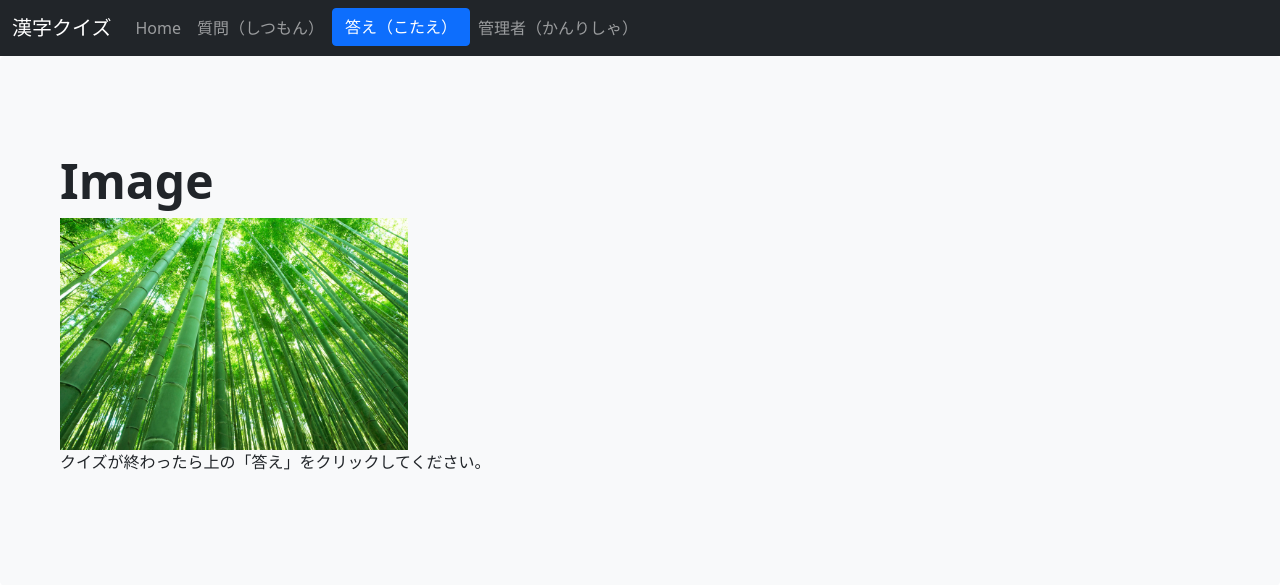
After one commit to hippo604/_LanguageSite, a Flask app: page /images in a window 1280 px wide. The commit adds this page. Shown: the top 585 px of the page. Run offline with Flask 2, Linux system fonts and the light colour scheme.

Commit message:
Various improvements including adding images to question/answer/admin pages

```diff
--- a/app.py
+++ b/app.py
@@ -1,6 +1,6 @@
 from langsite import app,db
 from langsite.models.models import Question,QuizStatusEnum,Quiz,Association
-from flask import render_template
+from flask import render_template, url_for
 from flask_wtf import FlaskForm
 from wtforms import StringField,SubmitField,FormField,FieldList,Form,HiddenField
 from collections import namedtuple
@@ -22,61 +22,94 @@ class QuestionForm(Form):
 class AnswerForm(Form):
     question_id = StringField('ID')
     question = StringField('質問')
+    question_image = StringField('質問の画像')
     answer = StringField('答え')
+    answer_image = StringField('答えの画像')
     result= StringField('結果')
+    result_comment= StringField('コメント')
 
 #Multi-line form for the quiz (no answers)
 class QuizForm(FlaskForm):
-    questions = FieldList(FormField(QuestionForm), min_entries=4, max_entries=8)
+    questions = FieldList(FormField(QuestionForm), min_entries=0, max_entries=8)
 
 #Multi-line form for the quiz (includes answers)
 class QuizAnswerForm(FlaskForm):
-    questions = FieldList(FormField(AnswerForm), min_entries=4, max_entries=8)
+    questions = FieldList(FormField(AnswerForm), min_entries=0, max_entries=8)
+
+#Single line for the admin page
+class AdminQuestionForm(Form):
+    question_id = StringField('ID')
+    question = StringField('質問')
+    question_image = StringField('質問の画像')
+    answer = StringField('答え')
+    answer_image = StringField('答えの画像')
+    result = StringField('結果')
+    comment = StringField('備考')
+    result_comment = StringField('コメント')
 
 #Multi-line form for the admin page
 class AdminReviewForm(FlaskForm):
     #quiz_name = StringField('Quiz Name')
-    questions = FieldList(FormField(QuestionForm), min_entries=4, max_entries=8)
+    questions = FieldList(FormField(AdminQuestionForm), min_entries=3, max_entries=8)
 
 ################################################################
 name='Thomas'
-
 
 ################################################################
 @app.route('/')
 def index():
     return(render_template("basic.html",name=name))
 
+@app.route('/images')
+def images():
+    image="bamboo-forests.jpeg"
+
+    imagelink = url_for('static', filename='images/'+image)
+
+    return(render_template("show_image.html", imagelink=imagelink))
 
 @app.route('/questions',methods=['GET','POST'])
 def questions():
 
-    question = namedtuple('question', ['question_id', 'question'])
+    question = namedtuple('question', ['question_id', 'question', 'question_image'])
 
     question_set = []
 
     Quiz1 = Quiz.query.filter_by(id=1).first()
     for q1q2 in Quiz1.questions:
-        question_set.append(question(q1q2.question.id, q1q2.question.question))
+
+        question_image = q1q2.question.question_image
+
+        if question_image != None:
+            questionimagelink = url_for('static', filename='images/' + question_image)
+        else:
+            questionimagelink = None
+
+        question_set.append(question(q1q2.question.id, q1q2.question.question, questionimagelink))
+
 
     return render_template('questions3.html', question_set=question_set, name=name)
 
 
 @app.route('/answers',methods=['GET','POST'])
 def answers():
-        question = namedtuple('question', ['question_id', 'question', 'answer', 'result'])
+        question = namedtuple('question', ['question_id', 'question', 'question_image', 'answer', 'answer_image', 'result', 'result_comment'])
 
-        #Start blank list
         question_set = []
 
         Quiz1 = Quiz.query.filter_by(id=1).first()
 
         for q1q2 in Quiz1.questions:
-            question_set.append(question(q1q2.question.id, q1q2.question.question, q1q2.question.answer, q1q2.result))
+            question_set.append(question(q1q2.question.id, q1q2.question.question, q1q2.question.question_image, q1q2.question.answer, q1q2.question.answer_image, q1q2.result, q1q2.result_comment))
 
         data = {
             'questions' : question_set
         }
+
+        print("**************BEGINNING of question set: " )
+        print(question_set)
+        print("**************END of question set: " )
+
 
         form = QuizAnswerForm(data=data)
         if form.validate_on_submit():
@@ -89,6 +122,7 @@ def answers():
                     pass
 
                 q_r = field.result.data
+                q_rc = field.result_comment.data
 
                 Quiz1 = Quiz.query.filter_by(id=1).first()
 
@@ -96,6 +130,7 @@ def answers():
                 for q1q2 in Quiz1.questions:
                     if q1q2.question.id == q_id:
                         q1q2.result = q_r
+                        q1q2.result_comment = q_rc
 
                 db.session.commit()
 
@@ -121,22 +156,23 @@ def initialize():
 
     return(render_template("basic.html",name=name))
 
-@app.route('/admin',methods=['GET','POST'])
-def admin():
+@app.route('/admin',methods=['GET','POST'], defaults={'quiz_number': 1})
+@app.route('/admin/<quiz_number>',methods=['GET','POST'])
+def admin(quiz_number):
 
-    question = namedtuple('question', ['question_id', 'question', 'answer', 'comment'])
+    question = namedtuple('question', ['question_id', 'question', 'question_image', 'answer', 'answer_image', 'result', 'comment', 'result_comment'])
 
     question_set = []
 
-    Quiz1 = Quiz.query.filter_by(id=1).first()
+    Quiz1 = Quiz.query.filter_by(id=int(quiz_number)).first()
     for q1q2 in Quiz1.questions:
-        question_set.append(question(q1q2.question.id, q1q2.question.question, q1q2.question.answer, q1q2.question.comment))
+        question_set.append(question(q1q2.question.id, q1q2.question.question, q1q2.question.question_image, q1q2.question.answer, q1q2.question.answer_image, q1q2.result, q1q2.question.comment, q1q2.result_comment))
 
     data = {
         'questions' : question_set
     }
 
-    form = QuizForm(data=data)
+    form = AdminReviewForm(data=data)
 
     if form.validate_on_submit():
         for field in form.questions:
--- a/langsite/models/models.py
+++ b/langsite/models/models.py
@@ -28,7 +28,9 @@ class Question(db.Model):
     __tablename__ = "questions"
     id = db.Column(db.Integer,primary_key=True)
     question = db.Column(db.Text)
+    question_image = db.Column(db.Text)
     answer = db.Column(db.Text)
+    answer_image = db.Column(db.Text)
     comment = db.Column(db.Text)
     quizzes =db.relationship("Association", back_populates="question")
 
--- a/langsite/scripts/initialize.sql
+++ /dev/null
@@ -1,5 +0,0 @@
-INSERT INTO questions (question, answer)
-VALUES
-	('きんようび','金曜日'),
-	('ぎんこうにいく','銀行に行く'),
-	('あめがふる','雨がふる');
--- /dev/null
+++ b/langsite/static/css/main.css
@@ -0,0 +1,8 @@
+div.quiztext{
+    font-size: 2.3em;
+}
+
+
+img.quizimg{
+    max-width:30%;
+}
--- a/langsite/templates/base.html
+++ b/langsite/templates/base.html
@@ -5,6 +5,7 @@
     <title></title>
     <link href="https://cdn.jsdelivr.net/npm/bootstrap@5.0.2/dist/css/bootstrap.min.css" rel="stylesheet" integrity="sha384-EVSTQN3/azprG1Anm3QDgpJLIm9Nao0Yz1ztcQTwFspd3yD65VohhpuuCOmLASjC" crossorigin="anonymous">
     <script src="https://cdn.jsdelivr.net/npm/bootstrap@5.0.2/dist/js/bootstrap.bundle.min.js" integrity="sha384-MrcW6ZMFYlzcLA8Nl+NtUVF0sA7MsXsP1UyJoMp4YLEuNSfAP+JcXn/tWtIaxVXM" crossorigin="anonymous"></script>
+    <link rel="stylesheet" href="{{ url_for('static', filename='css/main.css') }}">
   </head>
   <body>
     <nav class="navbar navbar-expand navbar-dark bg-dark" aria-label="Second navbar example">
--- a/langsite/templates/basic.html
+++ b/langsite/templates/basic.html
@@ -5,7 +5,7 @@
     <h1 class="display-5 fw-bold">こんにちは、{{name}}さん</h1>
     <p class="col-md-8 fs-4">This app is a place where to get your kanji quizzes. Tell me what you think!</p>
     <h2>Instructions</h2>
-    <p>When you are ready to start the quiz, click 質問. ONLY WHEN YOU ARE DONE, click the 答え button.</p>
+    <p>When you are ready to start the quiz, click 質問. When you're done, click the 答え button.</p>
 
 
   </div>
--- /dev/null
+++ b/langsite/templates/show_image.html
@@ -0,0 +1,10 @@
+{% extends "base.html" %}
+{% block content %}
+<div class="p-5 mb-4 bg-light rounded-3">
+  <div class="container-fluid py-5">
+    <h1 class="display-5 fw-bold">Image</h1>
+    <img src="{{ imagelink }}" class="quizimg" alt="">
+    <p>クイズが終わったら上の「答え」をクリックしてください。</p>
+  </div>
+</div>
+{% endblock %}
```
Also changed, not shown: langsite/templates/admin.html (+9 -1 lines), langsite/templates/answers2.html (+18 -5 lines), langsite/templates/questions3.html (+9 -8 lines), langsite/static/images/bamboo-forests.jpeg (added), langsite/static/images/momiji.jpg (added).
